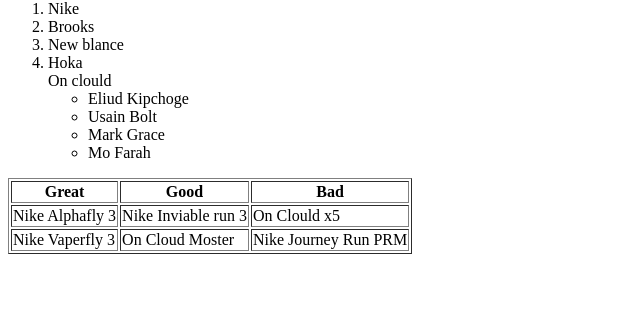
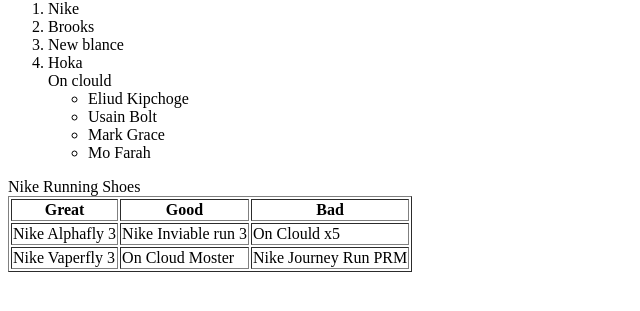
Before and after one commit to Michaelcoltrin/Michaelcoltrin.github.io, a plain HTML site: page index.html in a window 1280 px wide. Shown: the part 351-662 px from the top of the page, without its empty margins (0-640 px from the left). Drawn offline with Linux system fonts and the light colour scheme.

Commit message:
Update index.html

```diff
--- a/index.html
+++ b/index.html
@@ -36,3 +36,4 @@
                     <td>Nike Vaperfly 3</td>
                     <td>On Cloud Moster</td>
                     <td>Nike Journey Run PRM</td>
+                     <a C0nn0r2009.github.io>Nike Running Shoes</a>
```
